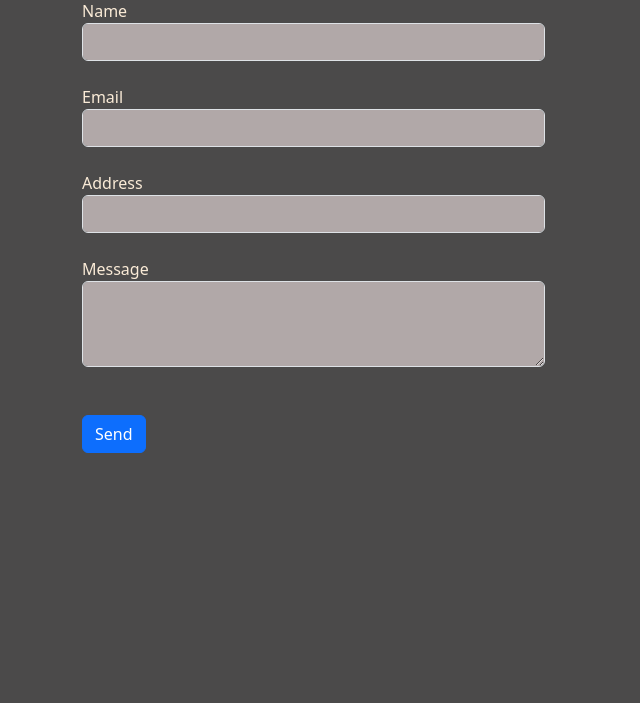
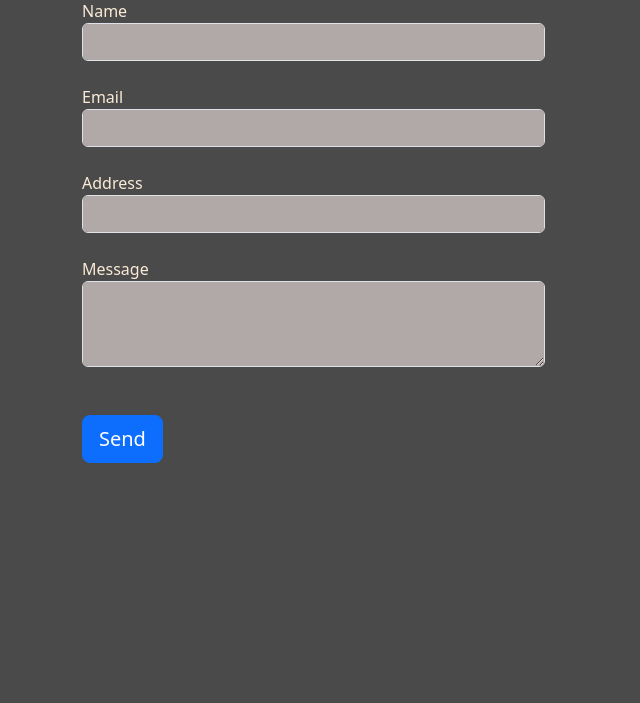
Before and after one commit to Abhay-Kanwasi/Blog-Website-Dark-Theme, a Django app: page /contact/ in a window 1280 px wide. Shown: the part 261-964 px from the top of the page, without its empty margins (0-640 px from the left). Run offline with Django 4.2, Linux system fonts and the light colour scheme; some libraries are stand-ins or nearby versions.

Commit message:
button size changed

```diff
--- a/miniblog/blog/templates/blog/contact.html
+++ b/miniblog/blog/templates/blog/contact.html
@@ -26,7 +26,7 @@
             <textarea class="form-control" id="message" rows="3"></textarea>
         </div><br>
         <br>
-        <button type="submit" class="btn btn-primary">Send</button>
+        <button type="submit" class="btn btn-primary btn-lg">Send</button>
     </form>
 </div>
 {% endblock content %}
```
